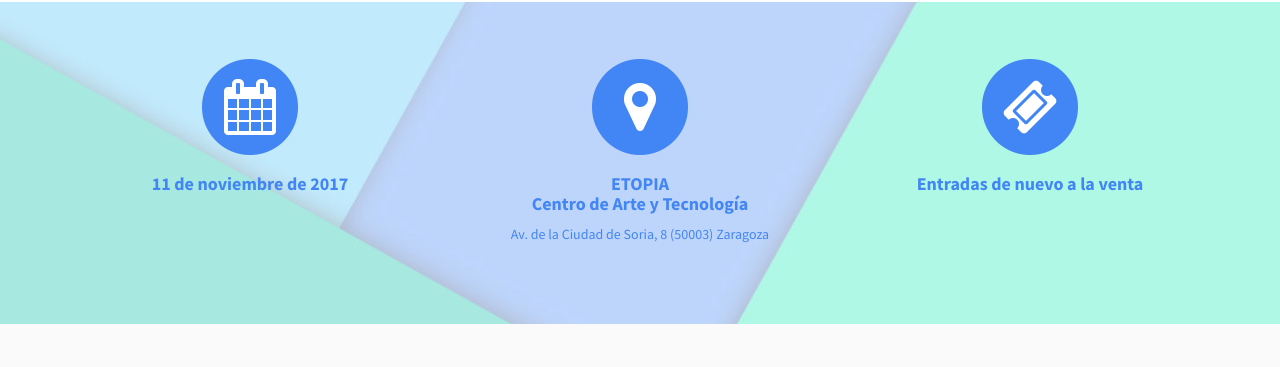
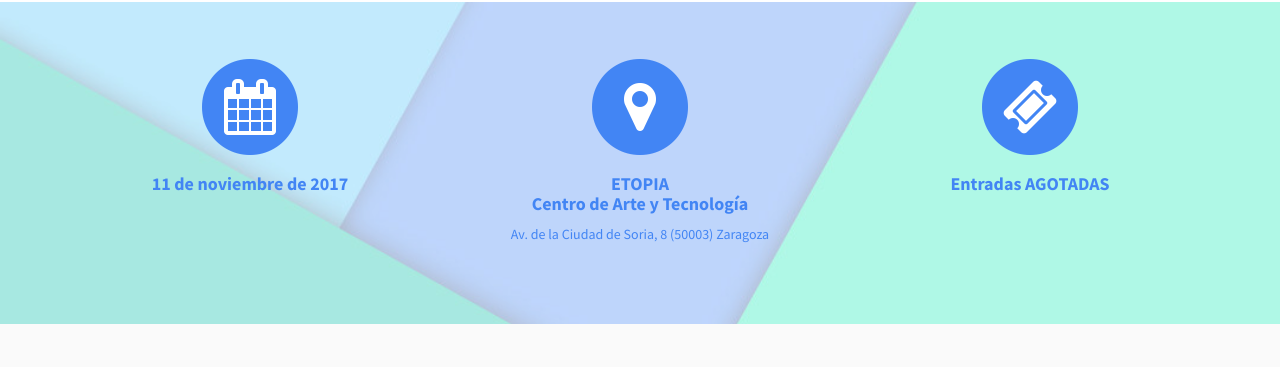
Before and after one commit to MulleresTechZgz/wtmz17.github.io, a Jekyll site: the page built from index.html, in a window 1280 px wide and 1400 px high. Shown: the part 362-729 px from the top of the window. Built offline with Jekyll 4.4.1, drawn with Linux system fonts in a browser that asks for light colours; some of the changed text lies outside the part shown.

Commit message:
Entradas AGOTADAS

```diff
--- a/_includes/details.html
+++ b/_includes/details.html
@@ -50,8 +50,11 @@
                 <!--
                 <strong>Primera tanda de entradas AGOTADAS</strong>
               -->
+              <!--
               <strong>Entradas de nuevo a la venta</strong>
               </h4>
+            -->
+            <strong>Entradas AGOTADAS</strong>
               <!--
               <p>Lorem ipsum dolor sit amet, consectetur adipisicing elit.</p>
               <a href="#" class="btn btn-light">Learn More</a>
--- a/_includes/navigation.html
+++ b/_includes/navigation.html
@@ -11,9 +11,9 @@
     <li>
       <a href="#introduction" onclick = $("#menu-close").click(); >¿Cuándo y dónde?</a>
     </li>
-    <li>
+    <!--<li>
       <a href="#tickets" onclick = $("#menu-close").click(); >Entradas</a>
-    </li>
+    </li>-->
     <li>
       <a href="#countdown" onclick = $("#menu-close").click(); >Cuenta atrás</a>
     </li>
--- a/_layouts/front.html
+++ b/_layouts/front.html
@@ -9,7 +9,7 @@
   {% include header.html %}
   {% include details.html %}
   {% include intro.html %}
-  {% include tickets.html %}
+
   {% include countdown.html %}
   {% include code_of_conduct.html %}
   {% include event_info.html %}
```
